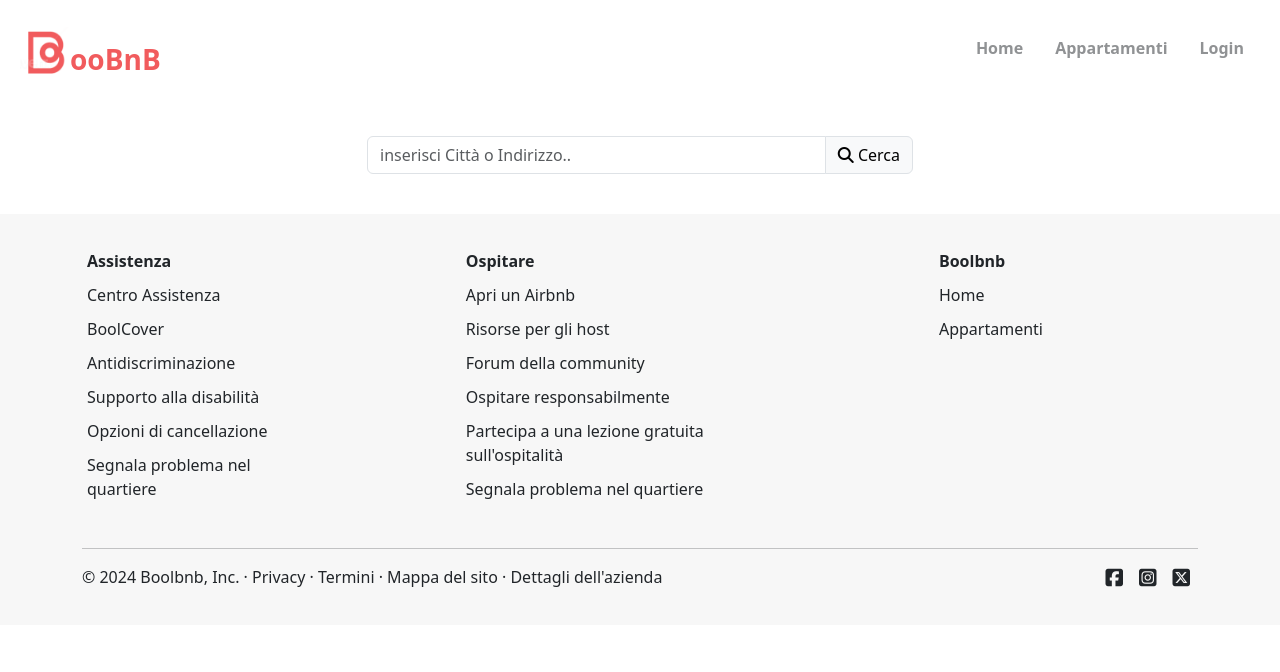
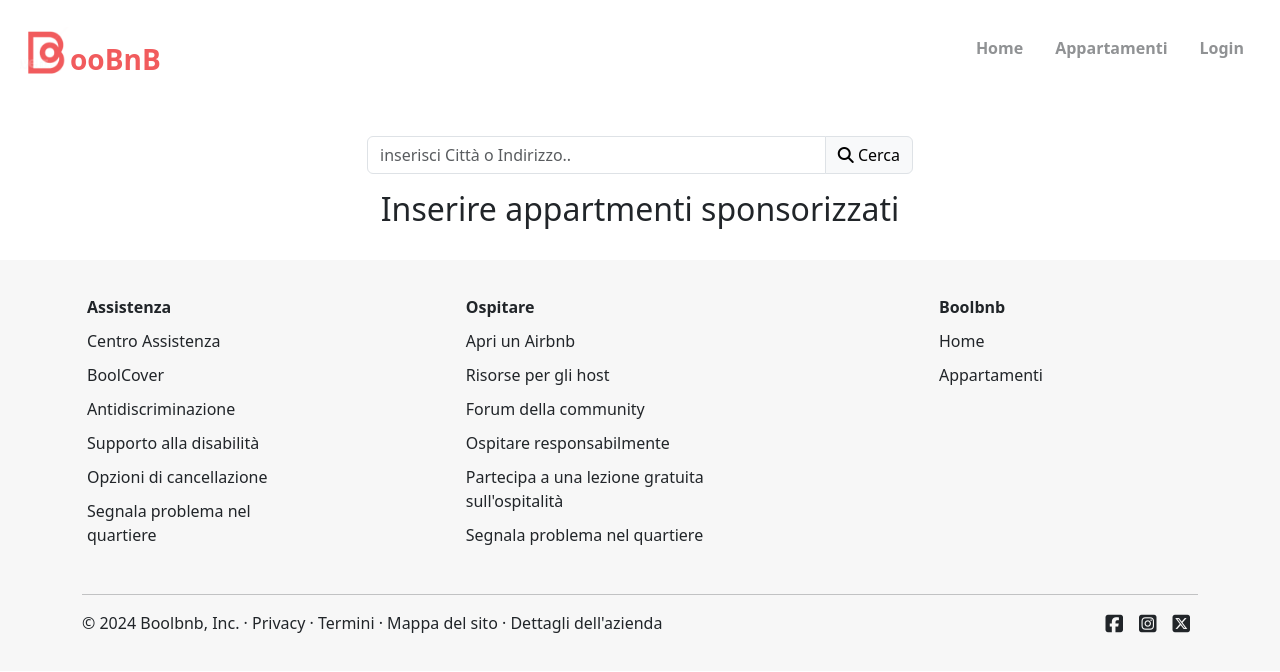
Before and after one commit to alex02r/vite-boolbnb, a Vue app: page /searched in a window 1280 px wide. Shown: the top 672 px of the page. Built offline with nearby package versions, Linux system fonts and the light colour scheme.

Commit message:
upgrade: visualizzazione di un testo per quando non ci sono apartments

```diff
--- a/src/pages/AppSearched.vue
+++ b/src/pages/AppSearched.vue
@@ -43,6 +43,9 @@ export default {
             </div>
         </div>
         <div class="row row-gap-4">
+            <div v-if="apartments.length == 0" class="col-12 text-center">
+                <h2>Inserire appartmenti sponsorizzati </h2>
+            </div>
             <AppApartment v-for="(apartment, index) in apartments" :key="index" :app="apartment" ></AppApartment>
         </div>
     </div>
```
